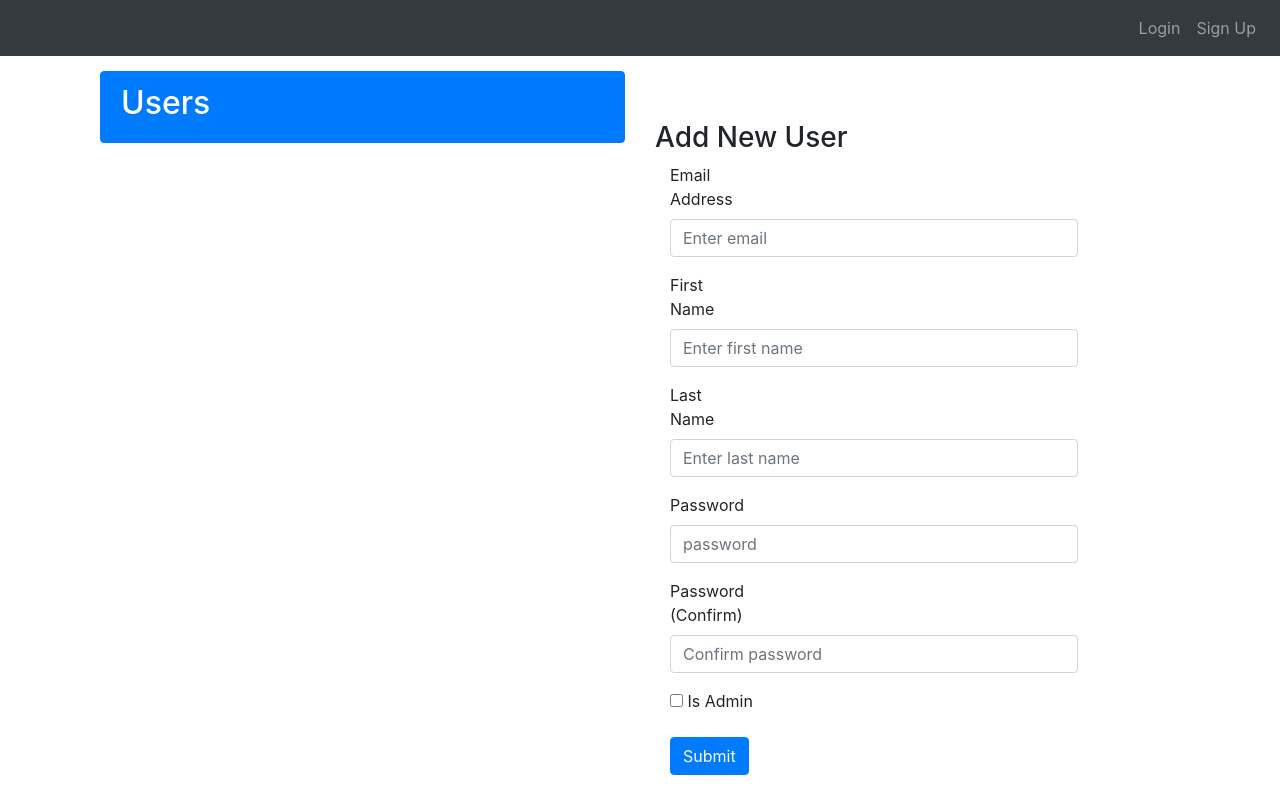
After one commit to atahf/NewsPot, a Python web app: template website/templates/users.html in a window 1280 px wide. The commit adds this page. Run offline with Jinja, Linux system fonts and the light colour scheme; the template is opened without the code that fills it, so the values that code supplies are empty; some libraries are stand-ins or nearby versions.

Commit message:
added admin features

```diff
--- a/website/templates/base.html
+++ b/website/templates/base.html
@@ -19,7 +19,7 @@
 	</head>
 	<body>
 		<nav class="navbar navbar-expand-lg navbar-dark bg-dark">
-			<button
+					<button
 				class="navbar-toggler"
 				type="button"
 				data-toggle="collapse"
@@ -28,9 +28,16 @@
 				<span class="navbar-toggler-icon"></span>
 			</button>
 			<div class="collapse navbar-collapse" id="navbar">
-				<div class="navbar-nav">
+				<div class="navbar-nav mr-auto">
 					{% if user.is_authenticated %}
 						<a class="nav-item nav-link" id="home" href="/">Home</a>
+						{% if user.role.isAdmin() %}
+							<a class="nav-item nav-link" id="users" href="/users">Users</a>
+						{% endif %}
+					{% endif %}
+				</div>
+				<div class="navbar-nav ml-auto">
+					{% if user.is_authenticated %}
 						<a class="nav-item nav-link" id="logout" href="/logout">Logout</a>
 					{% else %}
 						<a class="nav-item nav-link" id="login" href="/login">Login</a>
@@ -62,7 +69,7 @@
 			{% endif %}
 		{% endwith %}
 
-		<div class="container">
+		<div class="container" style="padding-top: 15px;">
 			{% block content %}
 			{% endblock %}
 		</div>
--- /dev/null
+++ b/website/templates/users.html
@@ -0,0 +1,120 @@
+{% extends "base.html" %}
+
+{% block title %}Users{% endblock %}
+
+{% block content %}
+<div class="container-fluid">
+    <div class="row">
+        <div class="col-sm-6">
+            <ul class="list-group" id="users">
+                <li class="list-group-item active">
+                    <h2>Users</h2>
+                </li>
+                {% for u in users %}
+                    <li class="list-group-item">
+                        <div class="media" style="display: flex; align-items: center;">
+                            <div class="media-body">
+                                <p>
+                                    User ID: {{ u.id }}
+                                    <br />
+                                    Email: {{ u.email }}
+                                    <br />
+                                    User Name: {{ u.first_name }} {{ u.last_name }}
+                                    <br />
+                                    User Role: {{ u.role.value }}
+                                </p>
+                            </div>
+                            <div class="media-right">
+                                <a type="button" class="btn btn-danger" href="{{ url_for('auth.admin_remove_user', id=u.id) }}">remove</a>
+                            </div>
+                        </div>
+                    </li>
+                {% endfor %}
+            </ul>
+        </div>
+
+        <div class="col-sm-6">
+            <form class="form-horizontal" method="POST" style="padding-top: 50px;" action="/admin/add-user">
+                <h3>Add New User</h3>
+                <div class="form-group">
+                    <label class="control-label col-sm-2" for="email">Email Address</label>
+                    <div class="col-sm-10">
+                        <input
+                            type="email"
+                            class="form-control"
+                            id="email"
+                            name="email"
+                            placeholder="Enter email"
+                        />
+                    </div>
+                </div>
+                <div class="form-group">
+                    <label class="control-label col-sm-2" for="firstName">First Name</label>
+                    <div class="col-sm-10">
+                        <input
+                            type="text"
+                            class="form-control"
+                            id="firstName"
+                            name="firstName"
+                            placeholder="Enter first name"
+                        />
+                    </div>
+                </div>
+                <div class="form-group">
+                    <label class="control-label col-sm-2" for="lastName">Last Name</label>
+                    <div class="col-sm-10">
+                        <input
+                            type="text"
+                            class="form-control"
+                            id="lastName"
+                            name="lastName"
+                            placeholder="Enter last name"
+                        />
+                    </div>
+                </div>
+                <div class="form-group">
+                    <label class="control-label col-sm-2" for="password1">Password</label>
+                    <div class="col-sm-10">
+                        <input
+                            type="password"
+                            class="form-control"
+                            id="password1"
+                            name="password1"
+                            placeholder="password"
+                        />
+                    </div>
+                </div>
+                <div class="form-group">
+                    <label class="control-label col-sm-2" for="password2">Password (Confirm)</label>
+                    <div class="col-sm-10">
+                        <input
+                            type="password"
+                            class="form-control"
+                            id="password2"
+                            name="password2"
+                            placeholder="Confirm password"
+                        />
+                    </div>
+                </div>
+                <div class="form-group">
+                    <div class="col-sm-offset-2 col-sm-10">
+                        <div class="checkbox">
+                            <label><input type="checkbox" name="isAdmin"> Is Admin</label>
+                        </div>
+                    </div>
+                </div>
+                <div class="form-group">
+                    <div class="col-sm-offset-2 col-sm-10">
+                        <div class="g-recaptcha" data-sitekey="{{ config.RECAPTCHA_SITE_KEY }}"></div>
+                    </div>
+                </div>
+                <div class="form-group">
+                    <div class="col-sm-offset-2 col-sm-10">
+                        <button type="submit" class="btn btn-primary">Submit</button>
+                    </div>
+                </div>
+            </form>
+        </div>
+    </div>
+</div>
+{% endblock %}
```
Also changed, not shown: website/auth.py (+62 -2 lines), website/models.py (+25 -11 lines), website/templates/news.html (+11 -3 lines), website/views.py (+27 -4 lines).
